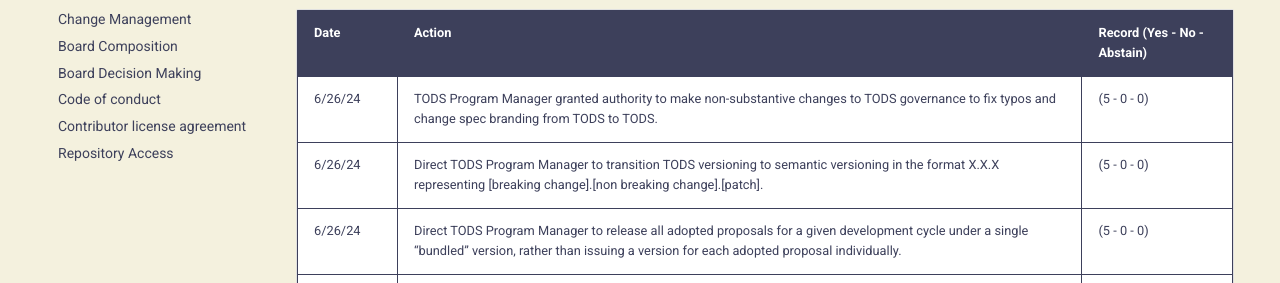
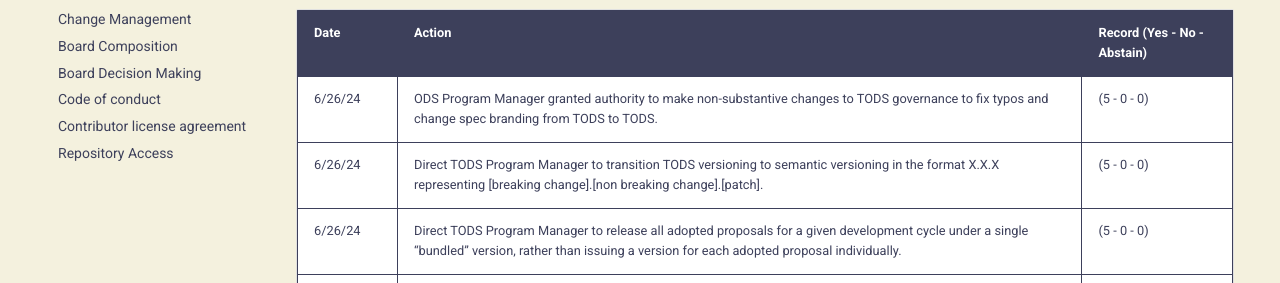
Before and after one commit to cal-itp/operational-data-standard, an MkDocs documentation site: the page built from docs/governance/actions.md, in a window 1280 px wide and 935 px high. Shown: the part 388-671 px from the top of the window. Built offline with MkDocs 1.6.1 and Material for MkDocs 9.7.7, drawn with Linux system fonts in a browser that asks for light colours; nearby versions of some CDN libraries; comment, search, counter and statistics services are not loaded.

Commit message:
Fixes in actions.md

```diff
--- a/docs/governance/actions.md
+++ b/docs/governance/actions.md
@@ -6,7 +6,7 @@
 
 | **Date** | **Action** | **Record (Yes - No - Abstain)** |
 | -------- | ---------- | ---------- |
-| 6/26/24 | TODS Program Manager granted authority to make non-substantive changes to TODS governance to fix typos and change spec branding from TODS to TODS. | (5 - 0 - 0) |
+| 6/26/24 | ODS Program Manager granted authority to make non-substantive changes to TODS governance to fix typos and change spec branding from TODS to TODS. | (5 - 0 - 0) |
 | 6/26/24 | Direct TODS Program Manager to transition TODS versioning to semantic versioning in the format X.X.X representing [breaking change].[non breaking change].[patch]. | (5 - 0 - 0) |
 | 6/26/24 | Direct TODS Program Manager to release all adopted proposals for a given development cycle under a single "bundled" version, rather than issuing a version for each adopted proposal individually. | (5 - 0 - 0) |
 | 3/11/24 | Erik Jansen elected as Board Chair. | (5 - 0 - 0) |
```
